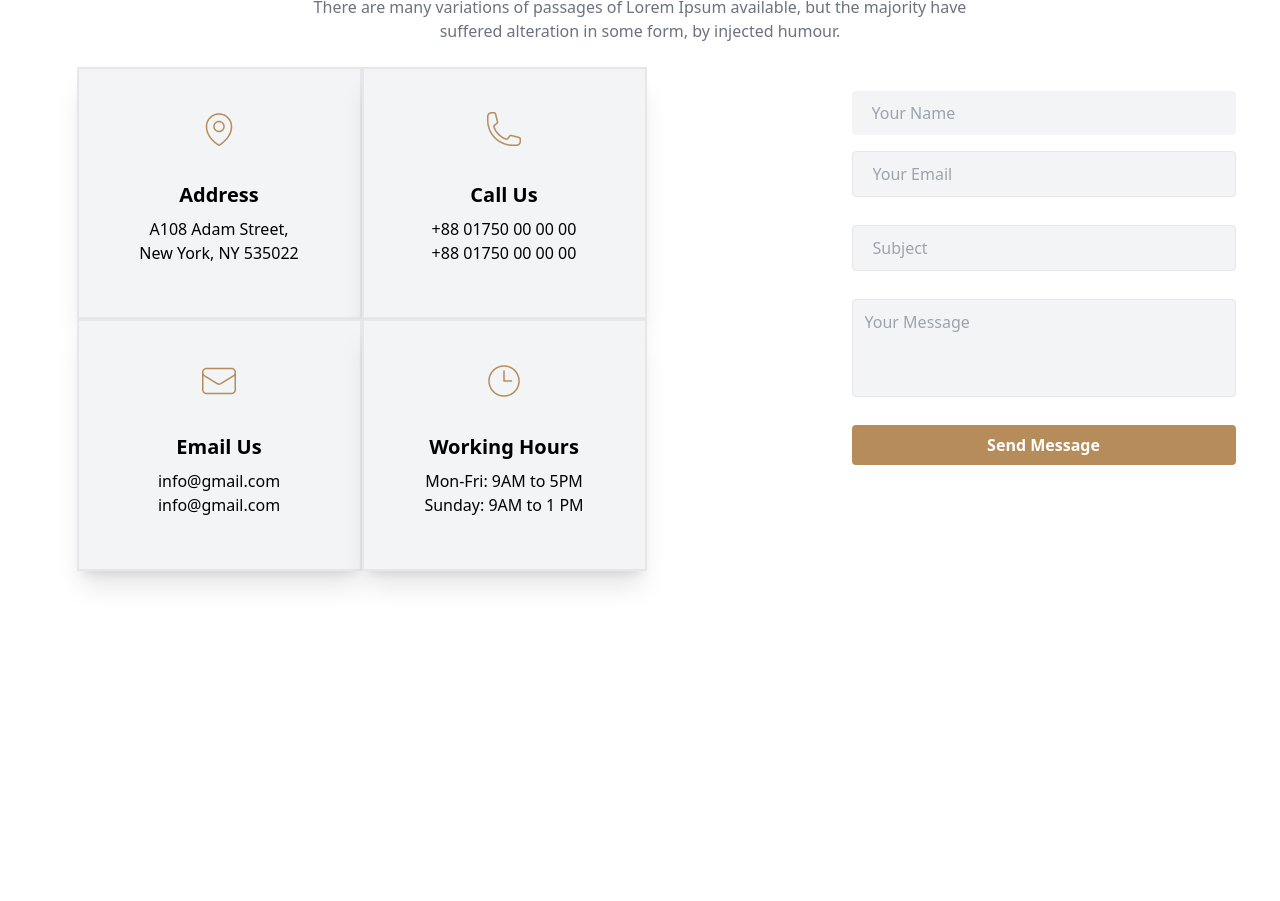
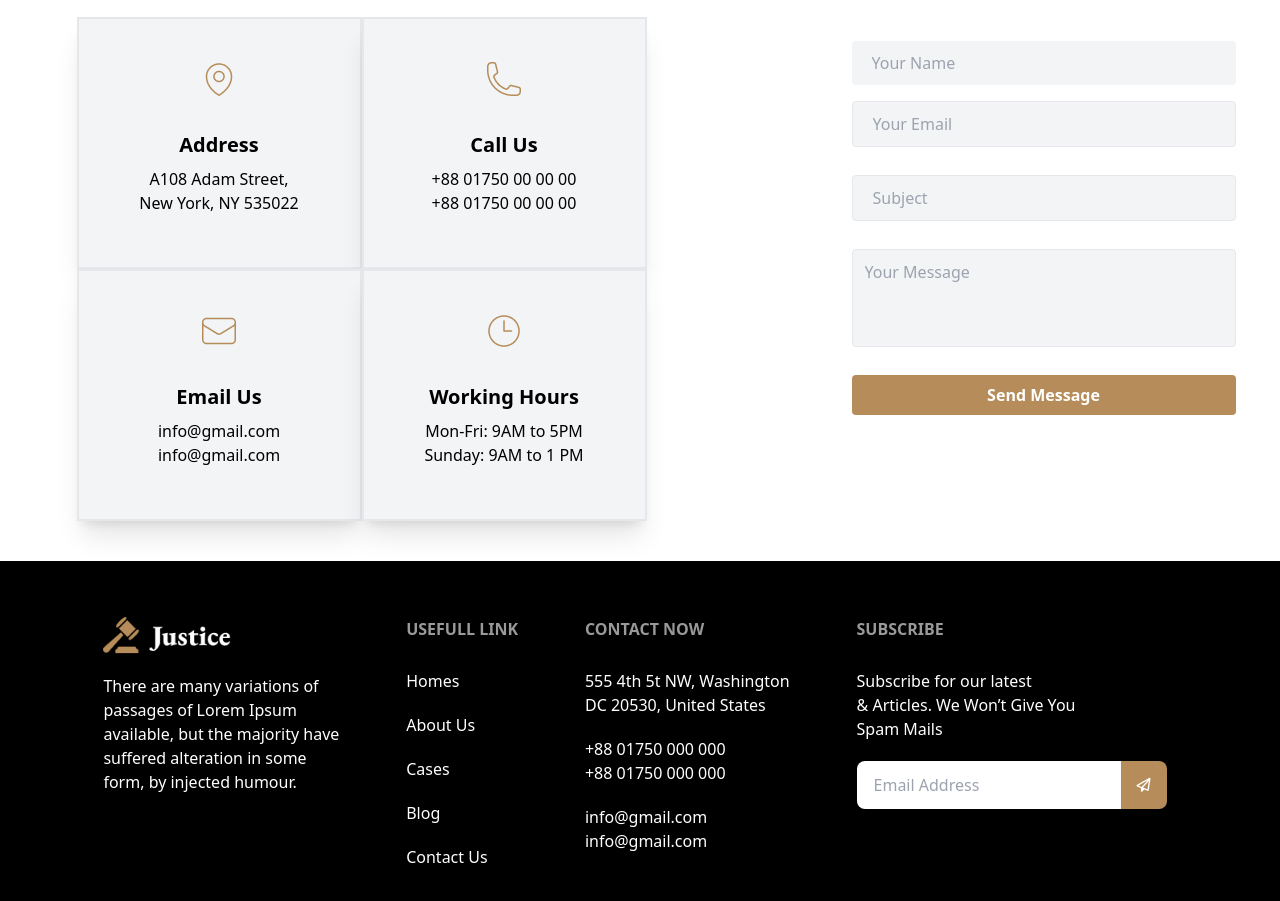
Before and after one commit to Mohinuddin0119/legal-solutions, a plain HTML site: page index.html in a window 1280 px wide. Shown: the part 3769-4670 px from the top of the page. Before the commit the page ends 4380 px from the top, so only its background shows below. Drawn offline with nearby package versions, Linux system fonts and the light colour scheme; files whose address does not match are found by name.

Commit message:
added footer section

```diff
--- a/index.html
+++ b/index.html
@@ -90,7 +90,7 @@
       <section class="my-10">
         <div class="relative">
           <div
-          class=" h-60 md:h-96 lg:h-screen bg-no-repeat bg-contain"
+          class=" h-60 md:h-96 lg:h-[750px] bg-no-repeat bg-contain"
           style="background-image: url('./images/banner.png');"
           ></div>
           <div class="space-y-2 md:space-y-5 text-white absolute top-1 md:top-20 left-3 lg:top-32 right-5 text-center">
@@ -366,19 +366,19 @@
           <div class="w-[570px] max-w-sm">
             <form class="  rounded px-8 pt-6 pb-8 mb-4">
               <div class="mb-4">
-                <input class=" bg-gray-100 w-96 py-3 px-5 rounded leading-tight  focus:shadow-outline" id="username" type="text" placeholder="Your Name">
+                <input class=" bg-gray-100 w-80 lg:w-96 py-3 px-5 rounded leading-tight  focus:shadow-outline" id="username" type="text" placeholder="Your Name">
               </div>
               <div class="mb-4">
-                <input class=" border  rounded w-96 py-3 px-5 bg-gray-100 mb-3 leading-tight focus:shadow-outline" id="email" type="email" placeholder="Your Email">
+                <input class=" border  rounded w-80 lg:w-96 py-3 px-5 bg-gray-100 mb-3 leading-tight focus:shadow-outline" id="email" type="email" placeholder="Your Email">
               </div>
               <div class="mb-4">
-                <input class=" border  rounded w-96 py-3 px-5 bg-gray-100 mb-3 leading-tight  focus:shadow-outline" id="text" type="text" placeholder="Subject">
+                <input class=" border  rounded w-80 lg:w-96 py-3 px-5 bg-gray-100 mb-3 leading-tight  focus:shadow-outline" id="text" type="text" placeholder="Subject">
               </div>
               <div class="mb-4">
-                <input class=" border  rounded w-96 pb-16 pt-3 px-3 bg-gray-100 mb-3 leading-tight focus:shadow-outline" id="text" type="text" placeholder="Your Message">
+                <input class=" border  rounded w-80 lg:w-96 pb-16 pt-3 px-3 bg-gray-100 mb-3 leading-tight focus:shadow-outline" id="text" type="text" placeholder="Your Message">
               </div>
               <div>
-                <button class=" w-96 bg-[#B68C5A] hover:bg-blue-700 text-white font-bold py-2 px-4 rounded focus:shadow-outline" type="button">
+                <button class=" w-80 lg:w-96 bg-[#B68C5A] hover:bg-blue-700 text-white font-bold py-2 px-4 rounded focus:shadow-outline" type="button">
                   Send Message
                 </button>
               </div>
@@ -386,8 +386,45 @@
         </div>
       </section>
     </main>
-    <footer>
-
+    <footer class="flex flex-col lg:flex-row justify-around text-white  bg-black gap-5 px-10 lg:px-20 py-14">
+      <div>
+        <img class="w-32 mb-5" src="./images/logo.png" alt="">
+        <p>There are many variations of <br> passages of Lorem Ipsum <br> available, but the majority have <br> suffered alteration in some <br> form, by injected humour.</p>
+      </div>
+      <div class="flex flex-col space-y-5">
+        <h6 class="footer-title">Usefull Link</h6>
+        <a class="link link-hover">Homes</a>
+        <a class="link link-hover">About Us</a>
+        <a class="link link-hover">Cases</a>
+        <a class="link link-hover">Blog</a>
+        <a class="link link-hover">Contact Us</a>
+      </div>
+      <div class="flex flex-col space-y-5">
+        <h6 class="footer-title">Contact Now</h6>
+        <p>555 4th 5t NW, Washington <br>
+          DC 20530, United States</p>
+          <p>+88 01750 000 000 <br>
+            +88 01750 000 000</p>
+          <p>
+            info@gmail.com <br>
+            info@gmail.com
+          </p>
+      </div>
+      <form class="">
+        <fieldset class="form-control w-80 space-y-5">
+          <h6 class="footer-title">Subscribe</h6>
+          <p>Subscribe for our latest <br> & Articles. We Won’t Give You <br> Spam Mails</p>
+          <div class="join ">
+            <input
+              type="text"
+              placeholder="Email Address"
+              class="input  join-item bg-white " />
+            <button class="btn bg-btn-color join-item border-none">
+              <i class="fa-regular fa-paper-plane text-white "></i>
+            </button>
+          </div>
+        </fieldset>
+      </form>
     </footer>
 </body>
 </html>
```
